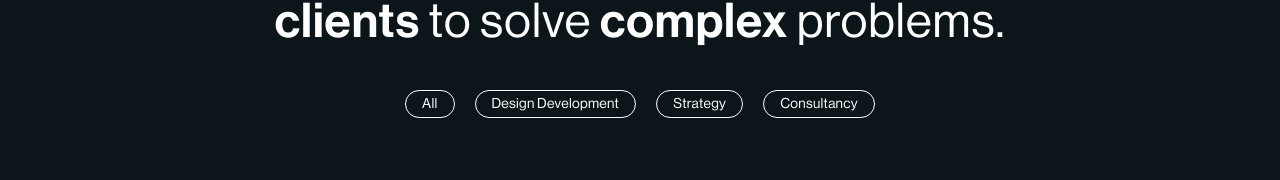
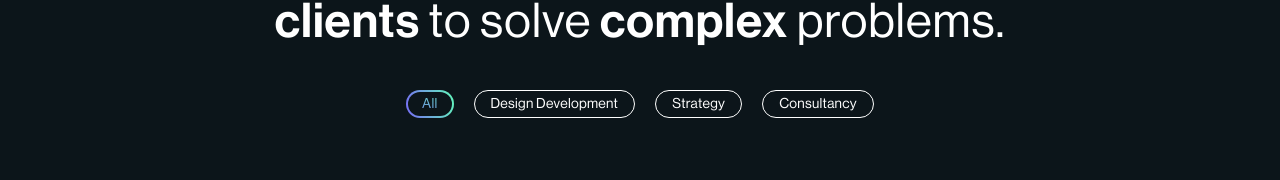
Before and after one commit to AfonsoMartinho/ideation-collective, a Next.js app: page /work in a window 1280 px wide. Shown: the part 259-439 px from the top of the page. Built offline with nearby package versions, Linux system fonts and the light colour scheme.

Commit message:
work active tag higlicting done

```diff
--- a/pages/work/index.js
+++ b/pages/work/index.js
@@ -107,10 +107,10 @@ export default function Moov() {
             <strong>clients</strong> to solve <strong>complex</strong> problems.
           </div>
           <div className={`${rootClassName}__tags`}>
-            <Tag onClick={()=>{ toogleTag('All') }} >All</Tag>
-            <Tag onClick={()=>{ toogleTag('Design Development') }} >Design Development</Tag>
-            <Tag onClick={()=>{ toogleTag('Strategy') }} >Strategy</Tag>
-            <Tag onClick={()=>{ toogleTag('Consultancy') }} >Consultancy</Tag>
+            <Tag className={`${ activeTag === 'All' ? 'active' : ''  }`} onClick={()=>{ toogleTag('All') }} >All</Tag>
+            <Tag className={`${ activeTag === 'Design Development' ? 'active' : ''  }`} onClick={()=>{ toogleTag('Design Development') }} >Design Development</Tag>
+            <Tag className={`${ activeTag === 'Strategy' ? 'active' : ''  }`} onClick={()=>{ toogleTag('Strategy') }} >Strategy</Tag>
+            <Tag className={`${ activeTag === 'Consultancy' ? 'active' : ''  }`} onClick={()=>{ toogleTag('Consultancy') }} >Consultancy</Tag>
           </div>
           <div className={`${rootClassName}__case-studies`}>
             <div className={`${rootClassName}__case-studies__content`}>
```
